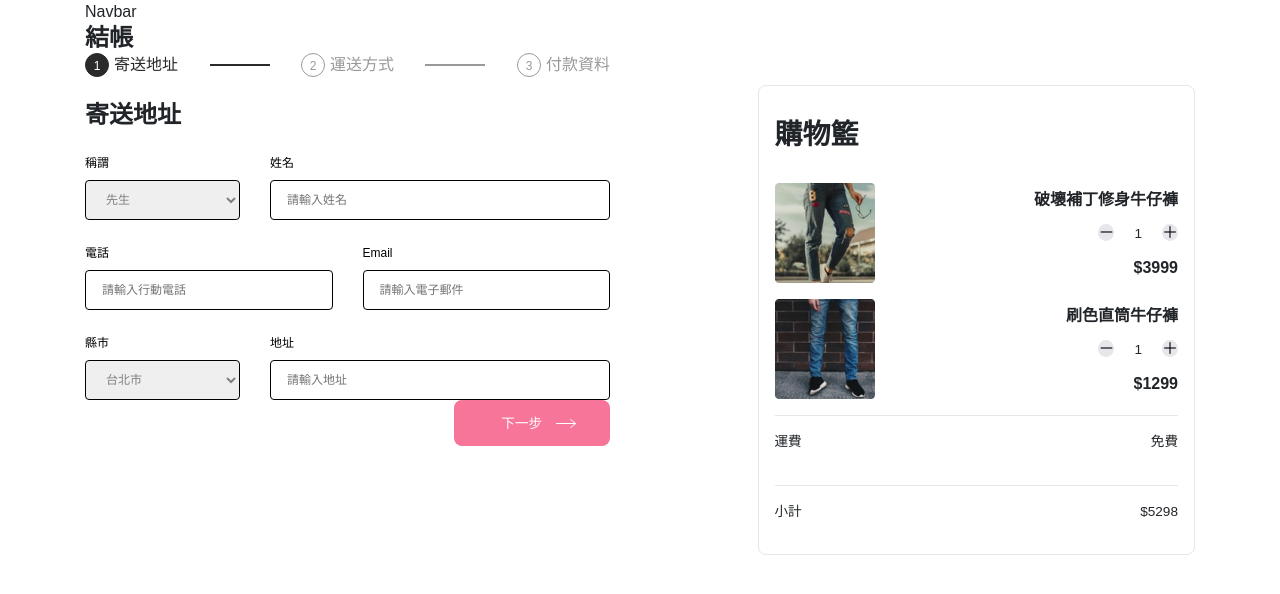
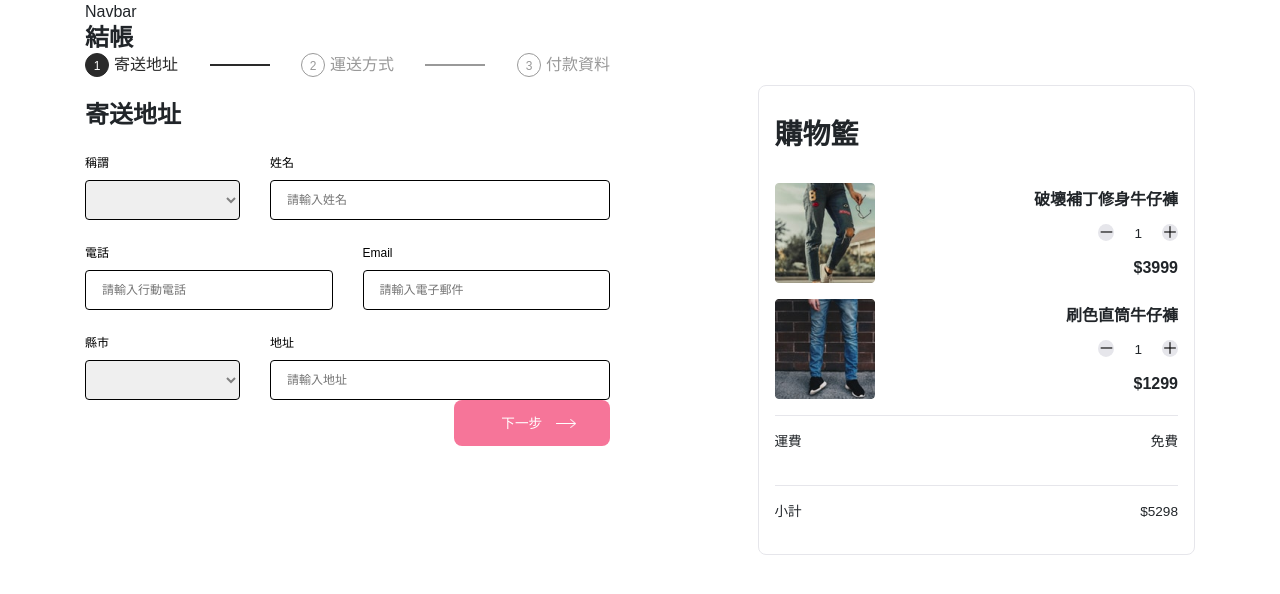
Before and after one commit to Joy-Chang-2021/AC_3_shopping_cart_vue, a Vue app: page /shoppingcart/form1 in a window 1280 px wide. Shown: the top 594 px of the page. Built offline with nearby package versions, Linux system fonts and the light colour scheme.

Commit message:
(1) edit router setting for CartForm (2) add v-model for CartForm & ItemsPanel

```diff
--- a/src/components/CartFormI.vue
+++ b/src/components/CartFormI.vue
@@ -4,37 +4,37 @@
     <div @submit.prevent.stop class="info-buyer">
       <label for="gender" class="gender">
         <p>稱謂</p>
-        <select name="" id="gender">
-          <option value="">先生</option>
-          <option value="">女士</option>
+        <select v-model="salutation" name="" id="gender">
+          <option value="Mr.">先生</option>
+          <option value="Ms.">女士</option>
         </select>
       </label>
       <label for="name" class="name">
         <p>姓名</p>
-        <input id="name" type="text" placeholder="請輸入姓名" />
+        <input v-model="username" id="name" type="text" placeholder="請輸入姓名" />
       </label>
       <label for="phone" class="phone">
         <p>電話</p>
-        <input id="phone" type="text" placeholder="請輸入行動電話" />
+        <input v-model="phone" id="phone" type="text" placeholder="請輸入行動電話" />
       </label>
       <label for="mail" class="mail">
         <p>Email</p>
-        <input id="mail" type="text" placeholder="請輸入電子郵件" />
+        <input v-model="email" id="mail" type="text" placeholder="請輸入電子郵件" />
       </label>
       <label for="city" class="city">
         <p>縣市</p>
-        <select name="city" id="city">
-          <option value="">台北市</option>
-          <option value="">新北市</option>
-          <option value="">桃園市</option>
-          <option value="">台中市</option>
-          <option value="">台南市</option>
-          <option value="">高雄市</option>
+        <select v-model="city" name="city" id="city">
+          <option value="台北市">台北市</option>
+          <option value="新北市">新北市</option>
+          <option value="桃園市">桃園市</option>
+          <option value="台中市">台中市</option>
+          <option value="台南市">台南市</option>
+          <option value="高雄市">高雄市</option>
         </select>
       </label>
       <label for="address" class="address">
         <p>地址</p>
-        <input id="address" type="text" placeholder="請輸入地址" />
+        <input v-model="address" id="address" type="text" placeholder="請輸入地址" />
       </label>
     </div>
   </div>
@@ -43,8 +43,16 @@
 export default {
   data () {
     return {
+      salutation: null,
+      username: '',
+      phone: '',
+      email: '',
+      city: null,
+      address: ''
+    }
+  },
+  methods: {
 
-    }
   }
 }
 </script>
--- a/src/components/CartFormII.vue
+++ b/src/components/CartFormII.vue
@@ -3,15 +3,15 @@
     <h3>運送方式</h3>
     <div class="info-delivery">
       <div>
-        <input type="radio" name="delivery" id="delivery-standard" checked>
+        <input v-model="shippingFee" value="0" type="radio" name="delivery" id="delivery-standard" checked>
         <label for="delivery-standard">
-          <h6 class="weight-400">標準運送</h6>
+          <h6>標準運送</h6>
           <p>約3-7個工作天</p>
           <p class="delivery-cost">免費</p>
         </label>
       </div>
       <div>
-        <input type="radio" name="delivery" id="delivery-fast">
+        <input v-model="shippingFee" value="500" type="radio" name="delivery" id="delivery-fast">
         <label for="delivery-fast">
           <h6>DHL運送</h6>
           <p>28小時內送達</p>
@@ -21,3 +21,13 @@
     </div>
   </div>
 </template>
+
+<script>
+export default {
+  data() {
+    return {
+      shippingFee: "0",
+    }
+  }
+}
+</script>
--- a/src/components/CartFormIII.vue
+++ b/src/components/CartFormIII.vue
@@ -4,20 +4,33 @@
     <div class="info-credit-card">
       <label for="card-owner" class="card-owner">
         <p>持卡人姓名</p>
-        <input type="text" placeholder="John Doe" id="card-owner" />
+        <input v-model="ccname" type="text" placeholder="John Doe" id="card-owner" />
       </label>
       <label for="card-number" class="card-number">
         <p>卡號</p>
-        <input type="text" placeholder="1111 2222 3333 4444" id="card-number" />
+        <input v-model="cardnumber" type="text" placeholder="1111 2222 3333 4444" id="card-number" />
       </label>
       <label for="card-exp" class="card-exp">
         <p>有效期限</p>
-        <input type="text" placeholder="MM/YY" id="card-exp" />
+        <input v-model="expdate" type="text" placeholder="MM/YY" id="card-exp" />
       </label>
       <label for="card-security" class="card-security">
         <p>CVC / CCV</p>
-        <input type="text" placeholder="123" id="card-security" />
+        <input v-model="cvv" type="text" placeholder="123" id="card-security" />
       </label>
     </div>
   </div>
 </template>
+
+<script>
+export default {
+  data () {
+    return {
+      ccname: '',
+      cardnumber: '',
+      expdate: null,
+      cvv: '',
+    }
+  }
+}
+</script>
--- a/src/components/ItemsPanel.vue
+++ b/src/components/ItemsPanel.vue
@@ -54,7 +54,8 @@ const dummyData = [
 export default {
   data () {
     return {
-      items: []
+      items: [],
+      totalPrice: 0,
     }
   },
   methods: {
--- a/src/components/StepsButtons.vue
+++ b/src/components/StepsButtons.vue
@@ -45,7 +45,8 @@ export default {
       if (stepNumber > 2) stepNumber = 2
       else if (stepNumber < 0) stepNumber = 0
       // 變更 children router
-      this.$router.push({ name: `form${stepNumber + 1}`})
+      this.$router.push({ name: 'form' + (stepNumber + 1)})
+      .catch(()=>{});
     }
   },
 }
--- a/src/views/ShoppingCart.vue
+++ b/src/views/ShoppingCart.vue
@@ -43,7 +43,10 @@ export default {
       this.step = this.$route.name[4] - 1
     }
   },
-  updated () {
+  created() {
+    this.fetchStep()
+  },
+  updated() {
     this.fetchStep()
   }
 }
```
